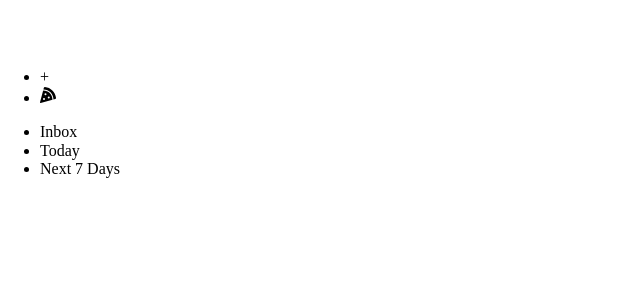
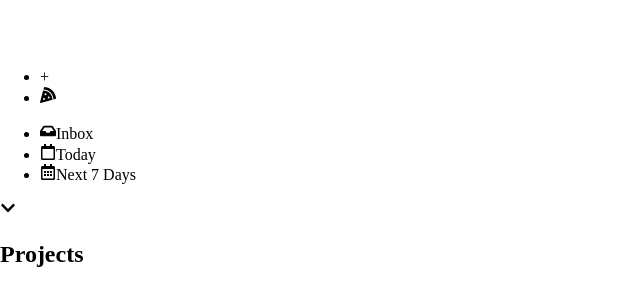
Before and after one commit to droman21/agenda_champ_app, a React (Create React App) app in the folder my-app/: page / in a window 1280 px wide. Shown: the top 306 px of the page, without its empty margins (0-640 px from the left). Built offline with nearby package versions, Linux system fonts and the light colour scheme.

Commit message:
Added icon imports to sidebar.js

```diff
--- a/my-app/src/components/layout/Sidebar.js
+++ b/my-app/src/components/layout/Sidebar.js
@@ -1,10 +1,28 @@
 import React from 'react';
+import {
+    FaChevronDown, FaInbox, FaRegCalendarAlt, FaRegCalendar,
+} from 'react-icons/fa';
 
+export const Sidebar = () => (
+    <div className="sidebar" data-testid="sidebar">
+        <ul className="sidebar__generic">
+            <li>
+                <span><FaInbox/></span>
+                <span>Inbox</span>
+            </li>
+            <li>
+                <span><FaRegCalendar/></span>
+                <span>Today</span>
+            </li>
+            <li>
+                <span><FaRegCalendarAlt/></span>
+                <span>Next 7 Days</span>
+            </li>
+        </ul>
 
-export const Sidebar = () => <div className="sidebar" data-testid="sidebar">
-    <ul className="sidebar_generic">
-        <li>Inbox</li>
-        <li>Today</li>
-        <li>Next 7 Days</li>
-    </ul>
-</div>
+        <div className="siderbar__middle">
+            <span><FaChevronDown/></span>
+            <h2>Projects</h2>
+        </div>
+    </div>
+);
```
